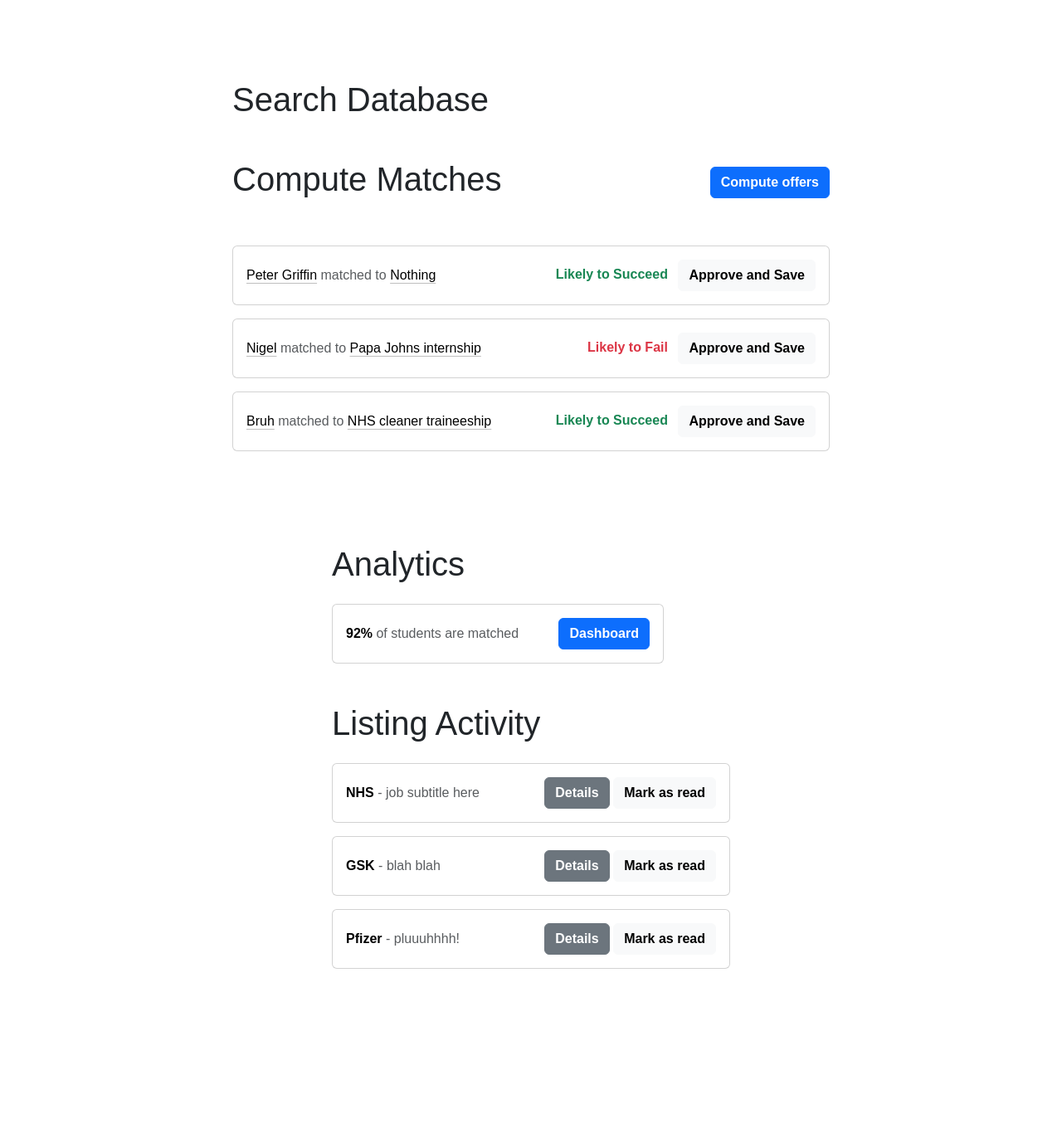
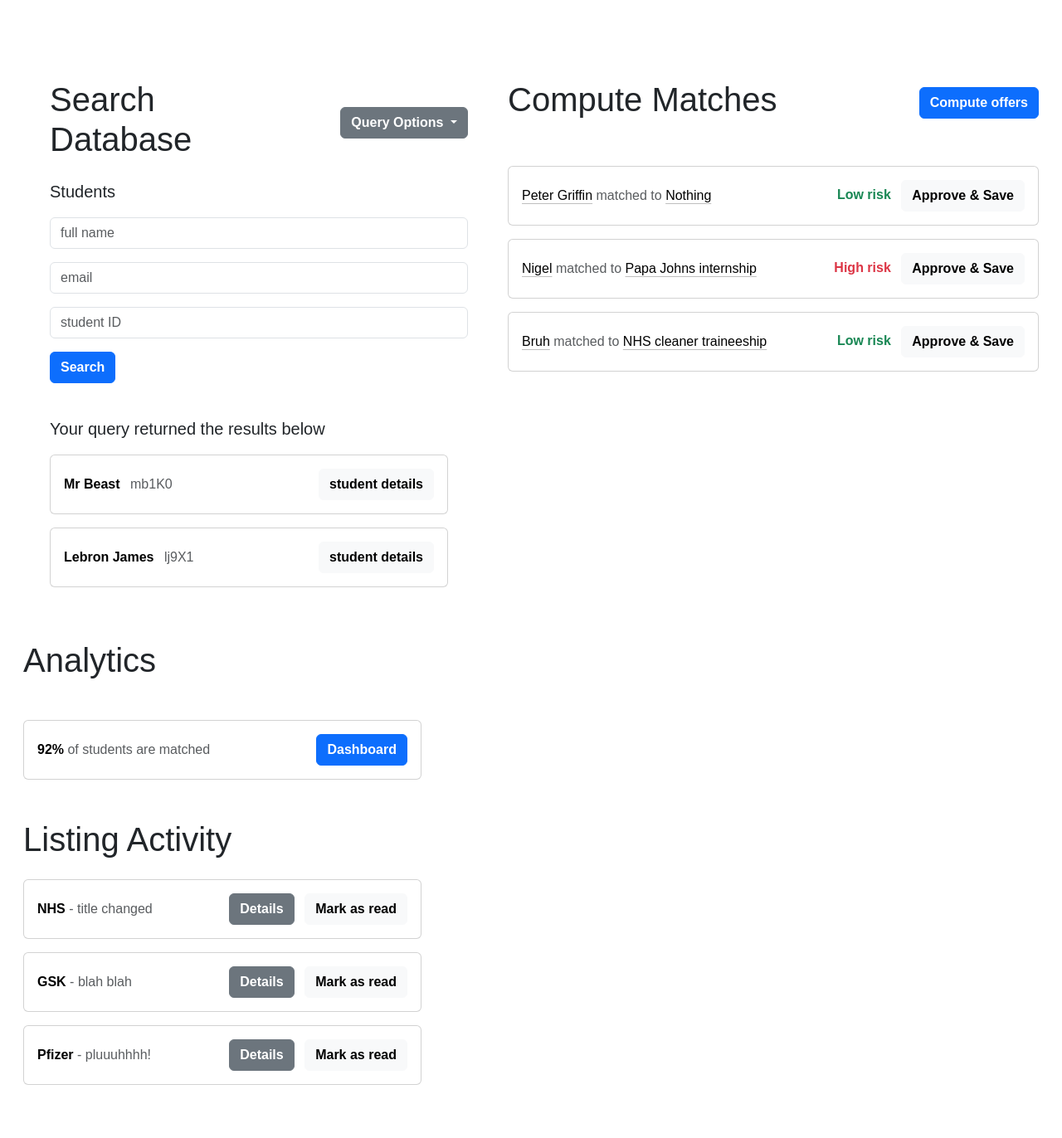
Before and after one commit to cs3028-alpha-team/SkillPilot-CS3528-v2, a Django app: page /admin in a window 1280 px wide. Shown: the part 162-1534 px from the top of the page at 83% size. Before the commit the page ends 1330 px from the top, so only its background shows below. Run offline with Django 5.2, Linux system fonts and the light colour scheme.

Commit message:
complete admin page mockup - ella and mattia, end of pair programming

```diff
--- a/dev/skillpilot/core/templates/admin.html
+++ b/dev/skillpilot/core/templates/admin.html
@@ -15,11 +15,83 @@
                 <!--
 
                 -->
-                <div class="col-md-auto mx-5">
+                <div class="col ms-5 me-2">
+
                     <!--
 
                     -->
-                    <h3 class="display-6 mt-5 mb-4">Search Database</h3>
+                    <div class="mt-5 d-flex justify-content-between align-items-center">
+                        <h3 class="display-6 me-5">Search Database</h3>
+
+                            <!--
+
+                            -->
+                            <div class="dropdown">
+                                <button class="btn btn-secondary dropdown-toggle fw-bold" type="button" data-bs-toggle="dropdown" aria-expanded="false">
+                                    Query Options
+                                </button>
+                                <ul class="dropdown-menu">
+                                <li><a class="dropdown-item" href="#">Students</a></li>
+                                    <li><a class="dropdown-item" href="#">Internships</a></li>
+                                    <li><a class="dropdown-item" href="#">Recruiters</a></li>
+                                    <li><a class="dropdown-item" href="#">Computed Matches</a></li>
+                                </ul>
+                            </div>
+
+                    </div>
+
+                    <!--
+
+                    -->
+                    <p class="fs-5 mt-3">Students</p>
+                    <form method="GET" action="#" autocomplete="off" enctype="multipart/form-data">
+
+                        {% csrf_token %}
+
+                        <div class="mb-3">
+                            <input type="text" class="form-control" id="studentNameInput" placeholder="full name">
+                        </div>
+
+                        <div class="mb-3">
+                            <input type="text" class="form-control" id="studentEmailInput"  placeholder="email">
+                        </div>
+
+                        <div class="mb-3">
+                            <input type="text" class="form-control" id="studentIDInput" placeholder="student ID">
+                        </div>
+
+                        <button type="submit" class="btn btn-primary fw-bold mb-4">Search</button>
+                    </form>
+
+
+                    <!--
+
+                    -->
+                    <p class="fs-5 mt-3">Your query returned the results below</p>
+
+                    <!--
+
+                    -->
+                    <div class="card my-3" style="width:30rem;">
+                        <div class="card-body d-flex justify-content-between align-items-center">
+                            <p class="mb-0 text-muted"><span class="fw-bold me-2" style="color:black;">Mr Beast</span> mb1K0 </p>
+                            <a href="{% url 'student' %}" class="btn btn-light fw-bold">student details</a>
+                        </div>
+                    </div>
+
+                    <div class="card my-3" style="width:30rem;">
+                        <div class="card-body d-flex justify-content-between align-items-center">
+                            <p class="mb-0 text-muted"><span class="fw-bold me-2" style="color:black;">Lebron James</span> lj9X1 </p>
+                            <a href="{% url 'student' %}" class="btn btn-light fw-bold">student details</a>
+                        </div>
+                    </div>
+
+                </div>
+
+                <!--
+
+                -->
+                <div class="col mx-3">
 
                     <!--
 
@@ -43,7 +115,7 @@
                             <!--
                                 example cards
                             -->
-                            <div class="card mb-3" style="width:45rem;">
+                            <div class="card mb-3" style="width:40rem;">
                                 <div class="card-body d-flex justify-content-between align-items-center">
 
                                     <!--
@@ -55,18 +127,18 @@
                                         <!--
 
                                         -->
-                                        <span class="fw-bold text-success me-2">Likely to Succeed</span>
+                                        <span class="fw-bold text-success me-2">Low risk</span>
 
                                         <!--
 
                                         -->
-                                        <a href="#" class="btn btn-light fw-bold">Approve and Save</a>
+                                        <a href="#" class="btn btn-light fw-bold">Approve & Save</a>
                                     </div>
 
                                 </div>
                             </div>
 
-                            <div class="card mb-3" style="width:45rem;">
+                            <div class="card mb-3" style="width:40rem;">
                                 <div class="card-body d-flex justify-content-between align-items-center">
                                     <p class="mb-0 text-muted"><a href="#" class="link-body-emphasis link-offset-2 link-underline-opacity-25 link-underline-opacity-75-hover">Nigel</a> matched to <a href="#" class="link-body-emphasis link-offset-2 link-underline-opacity-25 link-underline-opacity-75-hover">Papa Johns internship</a></p>
 
@@ -74,18 +146,18 @@
                                         <!--
 
                                         -->
-                                        <span class="fw-bold text-danger me-2">Likely to Fail</span>
+                                        <span class="fw-bold text-danger me-2">High risk</span>
 
                                         <!--
 
                                         -->
-                                        <a href="#" class="btn btn-light fw-bold">Approve and Save</a>
+                                        <a href="#" class="btn btn-light fw-bold">Approve & Save</a>
                                     </div>
 
                                 </div>
                             </div>
 
-                            <div class="card mb-3" style="width:45rem;">
+                            <div class="card mb-3" style="width:40rem;">
                                 <div class="card-body d-flex justify-content-between align-items-center">
                                     <p class="mb-0 text-muted"><a href="#" class="link-body-emphasis link-offset-2 link-underline-opacity-25 link-underline-opacity-75-hover">Bruh</a> matched to <a href="#" class="link-body-emphasis link-offset-2 link-underline-opacity-25 link-underline-opacity-75-hover">NHS cleaner traineeship</a></p>
 
@@ -93,12 +165,12 @@
                                         <!--
 
                                         -->
-                                        <span class="fw-bold text-success me-2">Likely to Succeed</span>
+                                        <span class="fw-bold text-success me-2">Low risk</span>
 
                                         <!--
 
                                         -->
-                                        <a href="#" class="btn btn-light fw-bold">Approve and Save</a>
+                                        <a href="#" class="btn btn-light fw-bold">Approve & Save</a>
                                     </div>
 
                                 </div>
@@ -112,12 +184,12 @@
                 <!--
 
                 -->
-                <div class="col-md-auto mx-5">
+                <div class="col ms-3 me-5">
                     <!--
 
                     -->
-                    <h3 class="display-6 mt-5 mb-4">Analytics</h3>
-                    <div class="card mb-3" style="width:25rem;">
+                    <h3 class="display-6 my-5">Analytics</h3>
+                    <div class="card my-3" style="width:30rem;">
                         <div class="card-body d-flex justify-content-between align-items-center">
                             <p class="mb-0 text-muted"><span class="fw-bold" style="color:black;">92% </span> of students are matched </p>
 
@@ -135,7 +207,7 @@
 
                     <div class="card mb-3" style="width:30rem;">
                         <div class="card-body d-flex justify-content-between align-items-center">
-                            <p class="mb-0 text-muted"><span class="fw-bold" style="color:black;">NHS</span> - job subtitle here </p>
+                            <p class="mb-0 text-muted"><span class="fw-bold" style="color:black;">NHS</span> - title changed </p>
 
                             <div>
                                 <!--
@@ -146,7 +218,7 @@
                                 <!--
 
                                 -->
-                                <a href="#" class="btn btn-light fw-bold">Mark as read</a>
+                                <a href="#" class="btn btn-light fw-bold ms-2">Mark as read</a>
                             </div>
 
                         </div>
@@ -164,7 +236,7 @@
                                 <!--
 
                                 -->
-                                <a href="#" class="btn btn-light fw-bold">Mark as read</a>
+                                <a href="#" class="btn btn-light fw-bold ms-2">Mark as read</a>
                             </div>
 
                         </div>
@@ -182,7 +254,7 @@
                                 <!--
 
                                 -->
-                                <a href="#" class="btn btn-light fw-bold">Mark as read</a>
+                                <a href="#" class="btn btn-light fw-bold ms-2">Mark as read</a>
                             </div>
 
                         </div>
```
